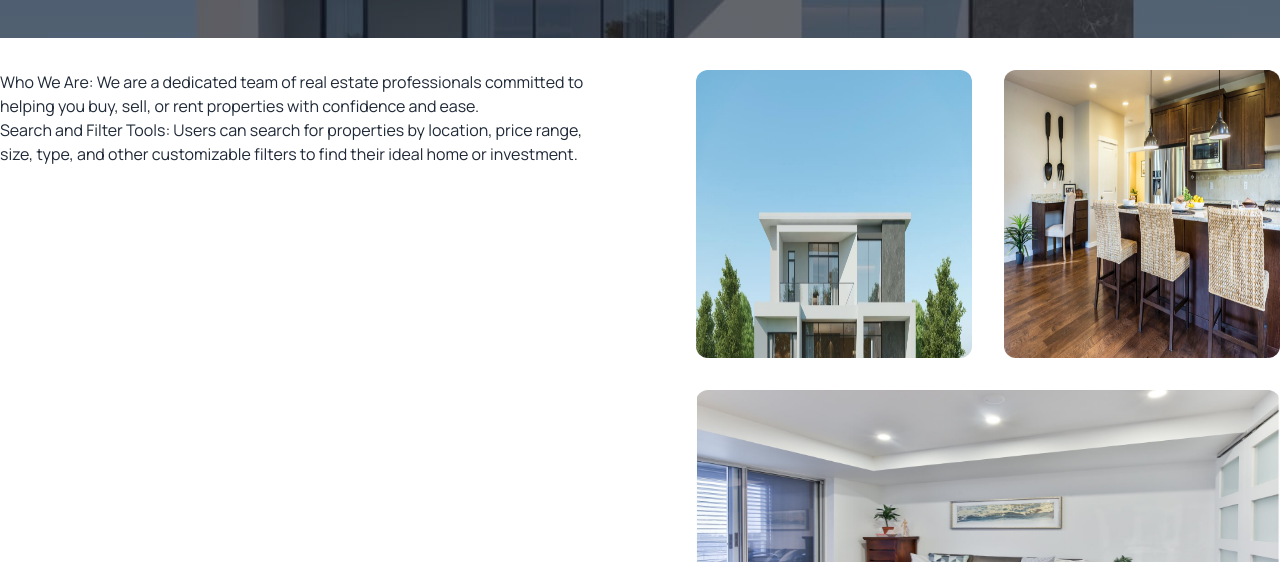
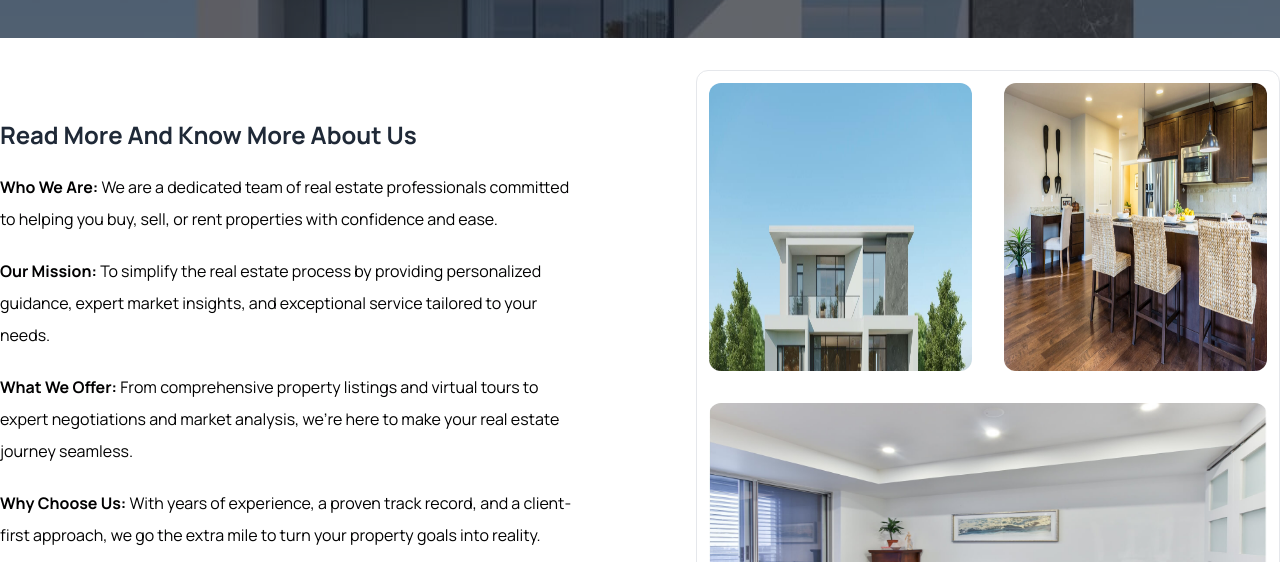
Before and after one commit to mdselimme/Real-Estate-Website-Frontend, a React (Vite) app: page /aboutus in a window 1280 px wide. Shown: the part 390-952 px from the top of the page. Built offline with nearby package versions, Linux system fonts and the light colour scheme; no server answers.

Commit message:
add-about-us-full

```diff
--- a/src/Components/Pages/AboutUs/AboutUsBanner/AboutUsBanner.jsx
+++ b/src/Components/Pages/AboutUs/AboutUsBanner/AboutUsBanner.jsx
@@ -16,25 +16,40 @@ const AboutUsBanner = () => {
           </p>
         </div>
       </div>
-      <div className="container mx-auto grid grid-cols-2 gap-28 py-8">
+      <div className="container mx-auto grid grid-cols-2 gap-28 py-8 items-center">
         <div>
+          <h3 className="text-2xl mb-5 font-bold">
+            Read More And Know More About Us
+          </h3>
           <ul>
-            <li>
-              Who We Are: We are a dedicated team of real estate professionals
-              committed to helping you buy, sell, or rent properties with
-              confidence and ease.
+            <li className="text-base text-[#010001] leading-8 mb-5 font-normal">
+              <strong>Who We Are:</strong> We are a dedicated team of real
+              estate professionals committed to helping you buy, sell, or rent
+              properties with confidence and ease.
             </li>
-            <li>
-              Search and Filter Tools: Users can search for properties by
-              location, price range, size, type, and other customizable filters
-              to find their ideal home or investment.
+            <li className="text-base text-[#010001] leading-8 mb-5 font-normal">
+              <strong>Our Mission:</strong> To simplify the real estate process
+              by providing personalized guidance, expert market insights, and
+              exceptional service tailored to your needs.
             </li>
-            <li></li>
-            <li></li>
-            <li></li>
+            <li className="text-base text-[#010001] leading-8 mb-5 font-normal">
+              <strong> What We Offer:</strong> From comprehensive property
+              listings and virtual tours to expert negotiations and market
+              analysis, we’re here to make your real estate journey seamless.
+            </li>
+            <li className="text-base text-[#010001] leading-8 mb-5 font-normal">
+              <strong>Why Choose Us:</strong> With years of experience, a proven
+              track record, and a client-first approach, we go the extra mile to
+              turn your property goals into reality.
+            </li>
+            <li className="text-base text-[#010001] leading-8 mb-5 font-normal">
+              <strong>Our Promise:</strong> Your satisfaction is our priority,
+              and we strive to build long-term relationships based on trust,
+              integrity, and exceptional results.
+            </li>
           </ul>
         </div>
-        <div className="grid grid-cols-2 gap-8">
+        <div className="grid grid-cols-2 gap-8 border p-3 rounded-xl">
           <div>
             <img src={img1} className="w-full h-72 rounded-xl" alt="about-1" />
           </div>
```
